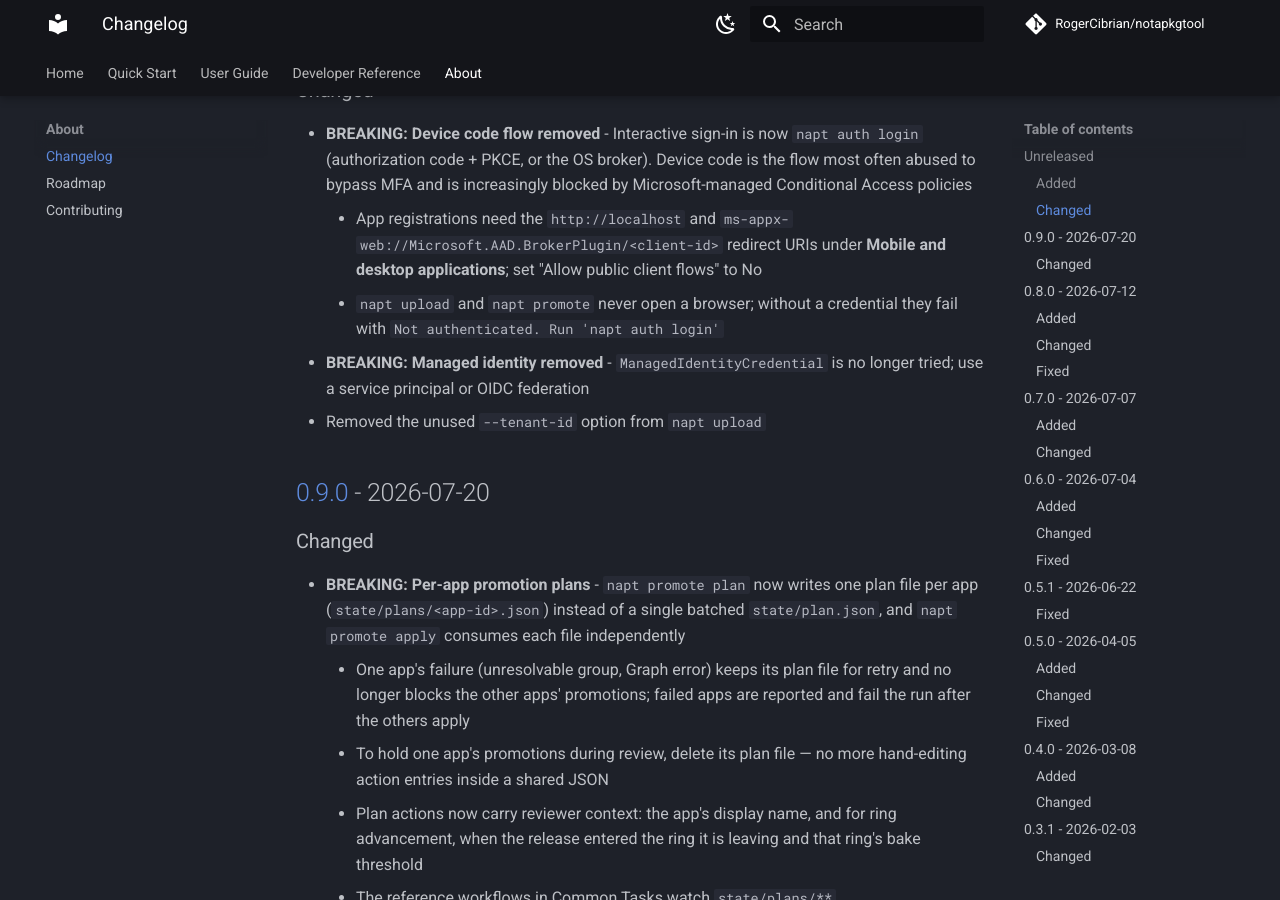
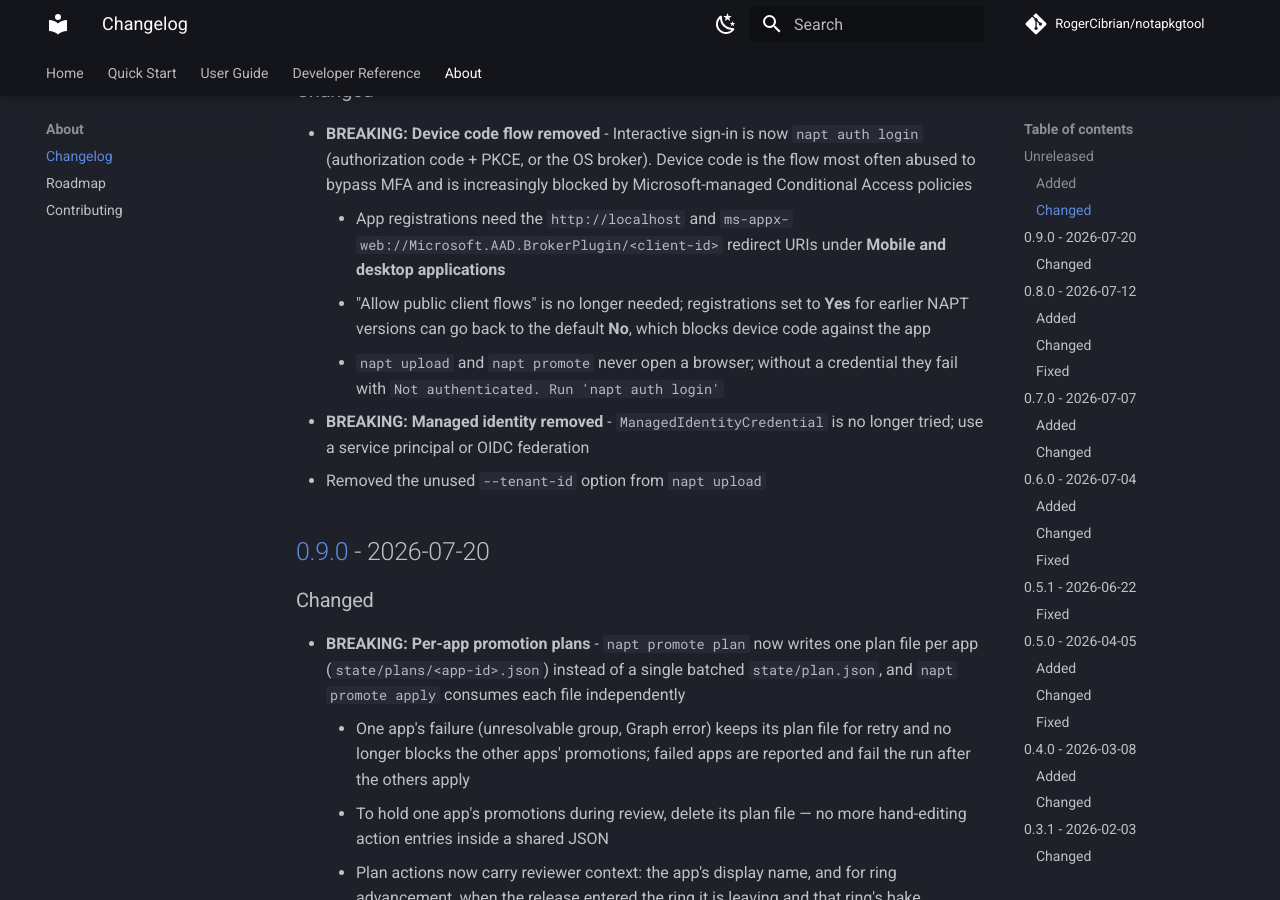
Before and after one commit to RogerCibrian/notapkgtool, an MkDocs documentation site: the page built from docs/changelog.md, in a window 1280 px wide and 900 px high, scrolled down 846 px. Built offline with MkDocs 1.6.1 and Material for MkDocs 9.7.7, drawn with Linux system fonts in a browser that asks for light colours; comment, search, counter and statistics services are not loaded.

Commit message:
docs: Drop public client flows step from auth setup

```diff
--- a/docs/changelog.md
+++ b/docs/changelog.md
@@ -36,8 +36,10 @@ and this project adheres to [Semantic Versioning](https://semver.org/spec/v2.0.0
     blocked by Microsoft-managed Conditional Access policies
     - App registrations need the `http://localhost` and
         `ms-appx-web://Microsoft.AAD.BrokerPlugin/<client-id>` redirect URIs
-        under **Mobile and desktop applications**; set "Allow public client
-        flows" to No
+        under **Mobile and desktop applications**
+    - "Allow public client flows" is no longer needed; registrations set
+        to **Yes** for earlier NAPT versions can go back to the default
+        **No**, which blocks device code against the app
     - `napt upload` and `napt promote` never open a browser; without a
         credential they fail with `Not authenticated. Run 'napt auth login'`
 - **BREAKING: Managed identity removed** - `ManagedIdentityCredential` is
```
Also changed, not shown: docs/user-guide.md (+0 -5 lines).
